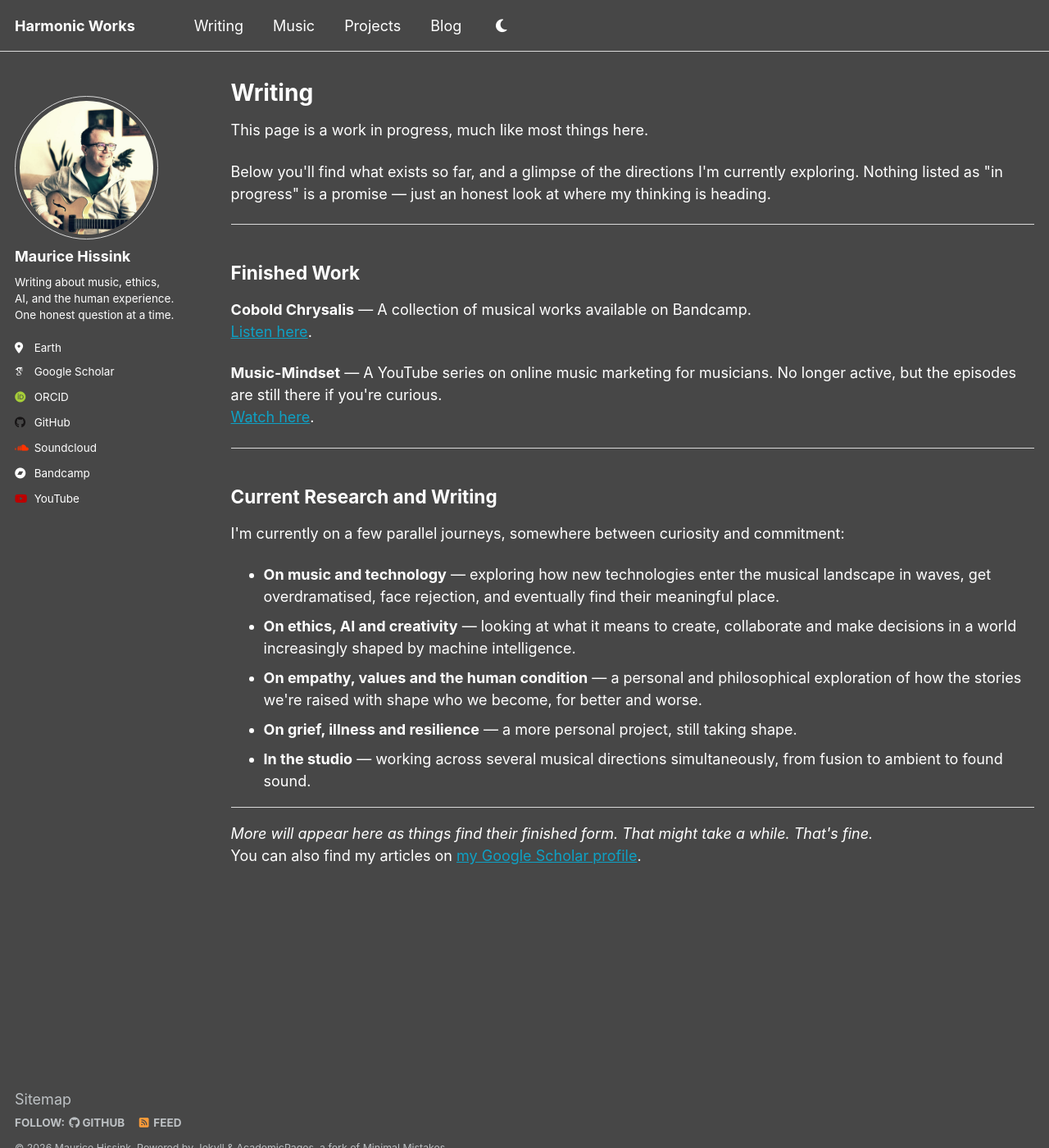
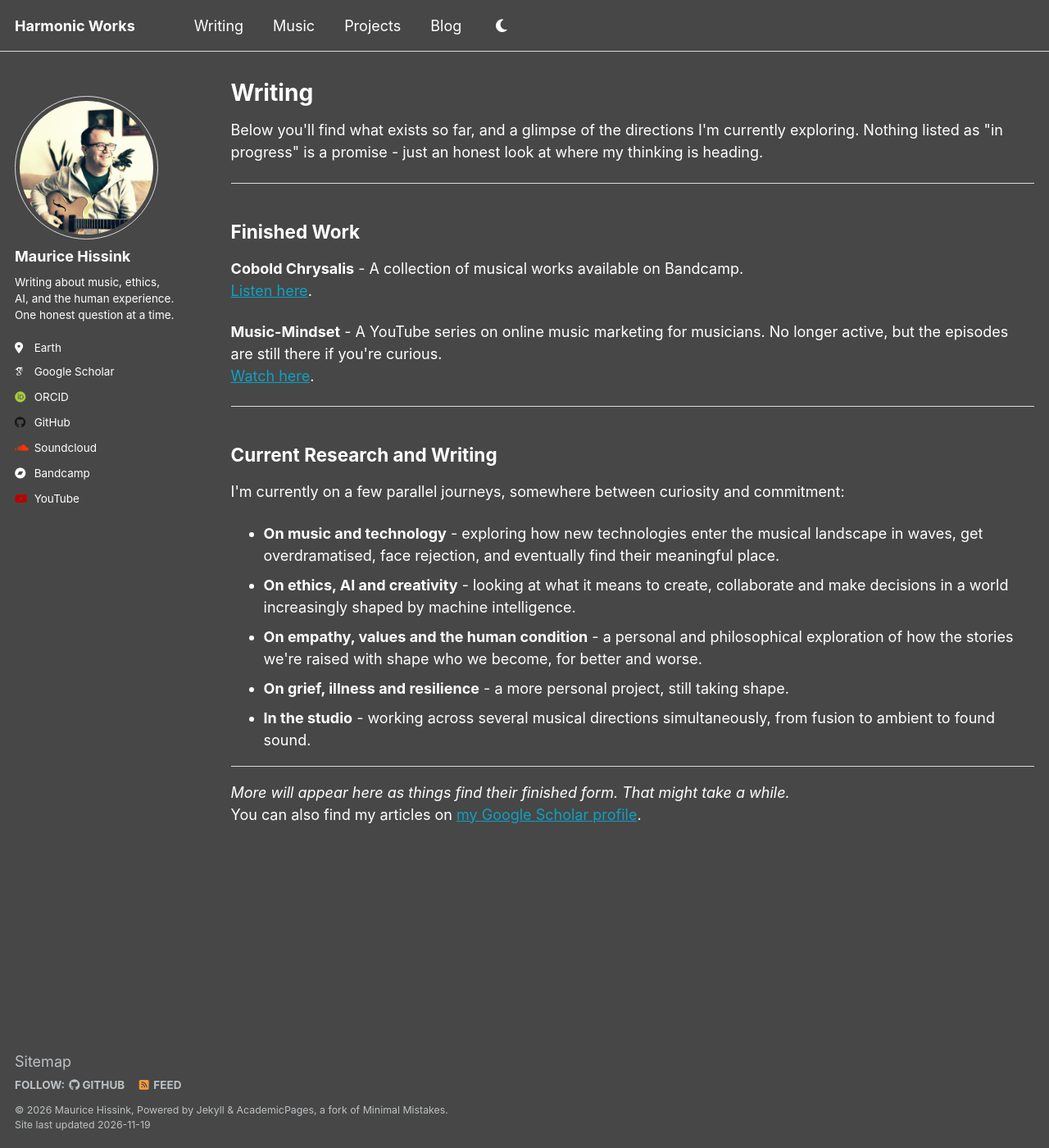
Before and after one commit to harmonicworks/harmonicworks.github.io, a Jekyll site: the page built from _pages/publications.html, in a window 1280 px wide and 1400 px high. Shown: the whole window at 82% size. Built offline with Jekyll 4.4.1, drawn with Linux system fonts in a browser that asks for light colours; some web fonts are replaced.

Commit message:
Site tidy-up: generic Music section, no em-dashes, new projects
- Home: title is just Maurice Hissink; Music now covers Cobold Chrysalis and Baraeda
- Music page: title Music, both project names
- Writing: removed work-in-progress line and "That's fine."
- Projects: added Voyage92 Tracker and EmberWriter placeholders
- Blog: intro line always visible, Coming soon only while there are no posts
- Em-dashes replaced with a simple dash

Credits: Maurice (idea, design, testing) · Claude (edits)

Co-Authored-By: Claude Opus 5.5 <noreply@anthropic.com>
Claude-Session: https://claude.ai/code/session_01Y7QbyeYxQH1Y7xX1UTwXb3

```diff
--- a/_pages/publications.html
+++ b/_pages/publications.html
@@ -5,17 +5,16 @@ permalink: /publications/
 author_profile: true
 ---
 
-<p>This page is a work in progress, much like most things here.</p>
-<p>Below you'll find what exists so far, and a glimpse of the directions I'm currently exploring. Nothing listed as "in progress" is a promise — just an honest look at where my thinking is heading.</p>
+<p>Below you'll find what exists so far, and a glimpse of the directions I'm currently exploring. Nothing listed as "in progress" is a promise - just an honest look at where my thinking is heading.</p>
 
 <hr>
 
 <h2>Finished Work</h2>
 
-<p><strong>Cobold Chrysalis</strong> — A collection of musical works available on Bandcamp.<br>
+<p><strong>Cobold Chrysalis</strong> - A collection of musical works available on Bandcamp.<br>
 <a href="https://coboldchrysalis.bandcamp.com/" target="_blank">Listen here</a>.</p>
 
-<p><strong>Music-Mindset</strong> — A YouTube series on online music marketing for musicians. No longer active, but the episodes are still there if you're curious.<br>
+<p><strong>Music-Mindset</strong> - A YouTube series on online music marketing for musicians. No longer active, but the episodes are still there if you're curious.<br>
 <a href="https://www.youtube.com/@MusicMindset/" target="_blank">Watch here</a>.</p>
 
 <hr>
@@ -25,16 +24,16 @@ author_profile: true
 <p>I'm currently on a few parallel journeys, somewhere between curiosity and commitment:</p>
 
 <ul>
-  <li><strong>On music and technology</strong> — exploring how new technologies enter the musical landscape in waves, get overdramatised, face rejection, and eventually find their meaningful place.</li>
-  <li><strong>On ethics, AI and creativity</strong> — looking at what it means to create, collaborate and make decisions in a world increasingly shaped by machine intelligence.</li>
-  <li><strong>On empathy, values and the human condition</strong> — a personal and philosophical exploration of how the stories we're raised with shape who we become, for better and worse.</li>
-  <li><strong>On grief, illness and resilience</strong> — a more personal project, still taking shape.</li>
-  <li><strong>In the studio</strong> — working across several musical directions simultaneously, from fusion to ambient to found sound.</li>
+  <li><strong>On music and technology</strong> - exploring how new technologies enter the musical landscape in waves, get overdramatised, face rejection, and eventually find their meaningful place.</li>
+  <li><strong>On ethics, AI and creativity</strong> - looking at what it means to create, collaborate and make decisions in a world increasingly shaped by machine intelligence.</li>
+  <li><strong>On empathy, values and the human condition</strong> - a personal and philosophical exploration of how the stories we're raised with shape who we become, for better and worse.</li>
+  <li><strong>On grief, illness and resilience</strong> - a more personal project, still taking shape.</li>
+  <li><strong>In the studio</strong> - working across several musical directions simultaneously, from fusion to ambient to found sound.</li>
 </ul>
 
 <hr>
 
-<em>More will appear here as things find their finished form. That might take a while. That's fine.</em>
+<em>More will appear here as things find their finished form. That might take a while.</em>
 
 {% if site.author.googlescholar %}
   <div class="wordwrap">You can also find my articles on <a href="{{site.author.googlescholar}}">my Google Scholar profile</a>.</div>
--- a/_pages/year-archive.html
+++ b/_pages/year-archive.html
@@ -19,6 +21,5 @@ redirect_from:
 {% endfor %}
 
 {% if site.posts.size == 0 %}
-<p><strong>📚 Coming soon!</strong><br>
-This blog will feature reflections, thoughts, and observations on creativity, ethics, AI, and the journey through music and data.</p>
+<p><strong>📚 Coming soon!</strong></p>
 {% endif %}
```
Also changed, not shown: other parts of _pages/year-archive.html (+2 -0 lines), _pages/about.md (+7 -7 lines), _pages/now.md (+3 -3 lines), _pages/projects.md (+2 -0 lines).
